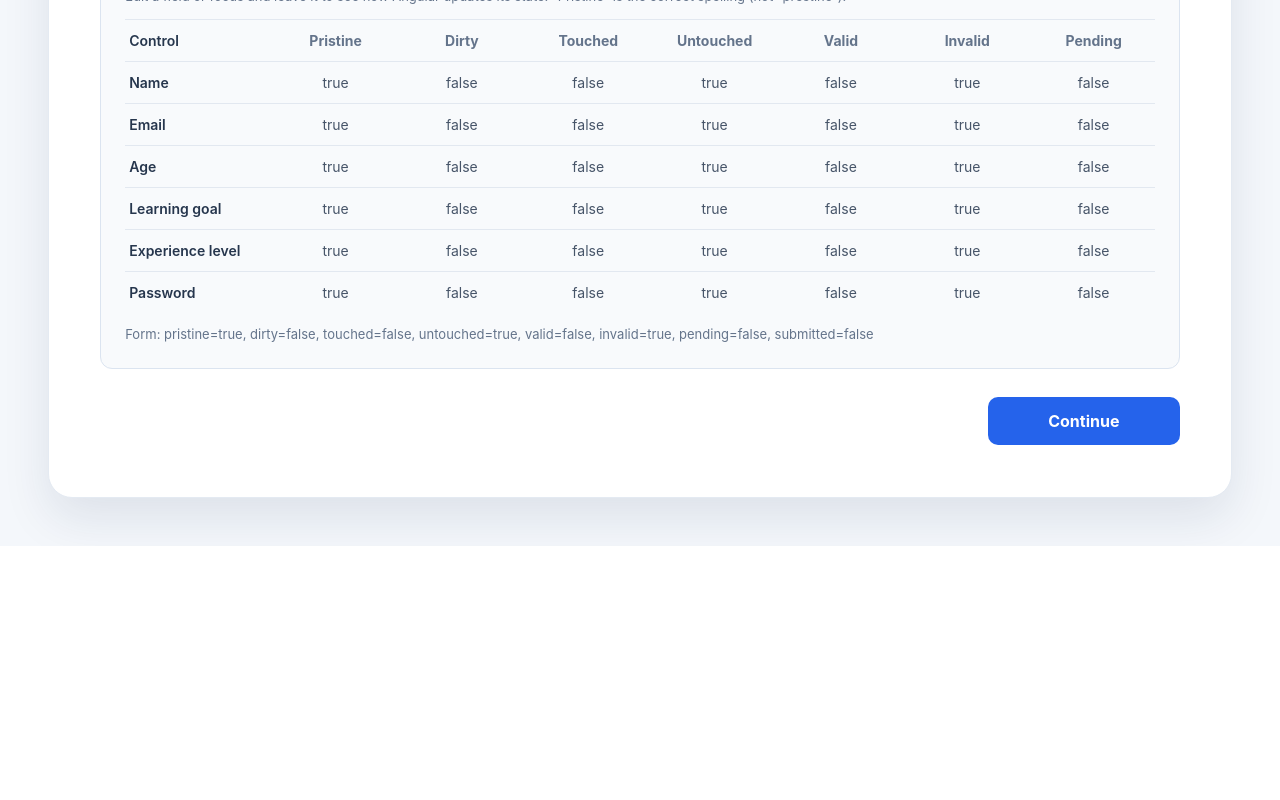
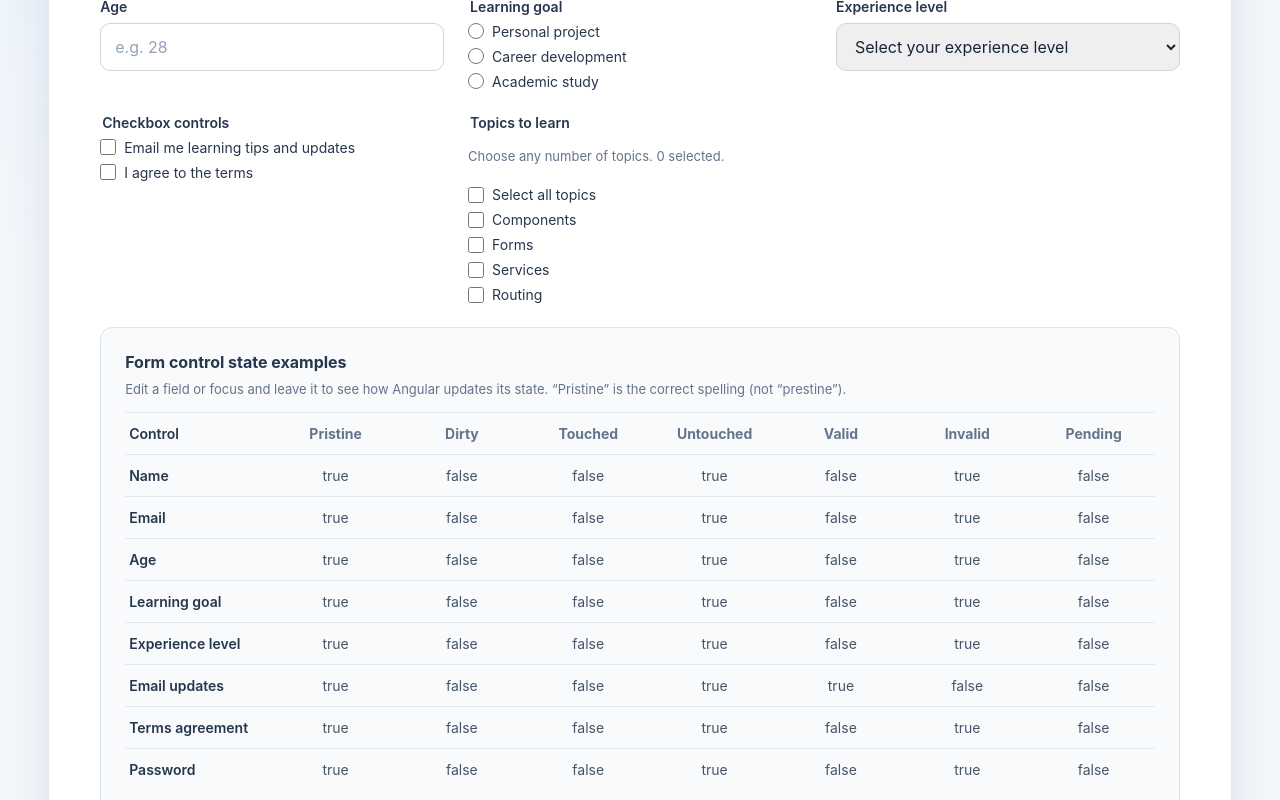
Before and after one commit to Jimi-Chhatrala/angular-tutorial-pm, an Angular app: page / in a window 1280 px wide. Shown: the part 860-1660 px from the top of the page. Before the commit the page ends 1406 px from the top, so only its background shows below. Built offline with nearby package versions, Linux system fonts and the light colour scheme.

Commit message:
22-template-driven-forms = Added checkbox form control.

```diff
--- a/src/app/app.html
+++ b/src/app/app.html
@@ -215,6 +215,58 @@
         }
       </div>
 
+      <fieldset class="field choice-field">
+        <legend>Checkbox controls</legend>
+        <label class="choice-option">
+          <input
+            type="checkbox"
+            name="emailUpdates"
+            [(ngModel)]="emailUpdates"
+            #emailUpdatesControl="ngModel"
+          />
+          Email me learning tips and updates
+        </label>
+        <label class="choice-option">
+          <input
+            type="checkbox"
+            name="termsAccepted"
+            [(ngModel)]="termsAccepted"
+            #termsAcceptedControl="ngModel"
+            required
+          />
+          I agree to the terms
+        </label>
+        @if (termsAcceptedControl.invalid && (termsAcceptedControl.touched || profileForm.submitted)) {
+          <p class="error" role="alert">Please agree to the terms.</p>
+        }
+      </fieldset>
+
+      <fieldset class="field choice-field">
+        <legend>Topics to learn</legend>
+        <p class="state-hint">Choose any number of topics. {{ selectedTopics.length }} selected.</p>
+        <label class="choice-option">
+          <input
+            type="checkbox"
+            name="selectAllTopics"
+            [ngModel]="allTopicsSelected"
+            (ngModelChange)="toggleAllTopics($event)"
+            [indeterminate]="someTopicsSelected"
+          />
+          Select all topics
+        </label>
+        @for (topic of learningTopics; track topic) {
+          <label class="choice-option">
+            <input
+              type="checkbox"
+              [name]="'topic-' + topic"
+              [ngModel]="selectedTopics.includes(topic)"
+              (ngModelChange)="setTopicSelected(topic, $event)"
+            />
+            {{ topic | titlecase }}
+          </label>
+        }
+      </fieldset>
+
       <section class="state-examples" aria-labelledby="state-title">
         <h2 id="state-title">Form control state examples</h2>
         <p class="state-hint">
@@ -284,6 +336,26 @@
             <span>{{ experienceLevelControl.pending }}</span>
           </div>
           <div class="state-row">
+            <span>Email updates</span>
+            <span>{{ emailUpdatesControl.pristine }}</span>
+            <span>{{ emailUpdatesControl.dirty }}</span>
+            <span>{{ emailUpdatesControl.touched }}</span>
+            <span>{{ emailUpdatesControl.untouched }}</span>
+            <span>{{ emailUpdatesControl.valid }}</span>
+            <span>{{ emailUpdatesControl.invalid }}</span>
+            <span>{{ emailUpdatesControl.pending }}</span>
+          </div>
+          <div class="state-row">
+            <span>Terms agreement</span>
+            <span>{{ termsAcceptedControl.pristine }}</span>
+            <span>{{ termsAcceptedControl.dirty }}</span>
+            <span>{{ termsAcceptedControl.touched }}</span>
+            <span>{{ termsAcceptedControl.untouched }}</span>
+            <span>{{ termsAcceptedControl.valid }}</span>
+            <span>{{ termsAcceptedControl.invalid }}</span>
+            <span>{{ termsAcceptedControl.pending }}</span>
+          </div>
+          <div class="state-row">
             <span>Password</span>
             <span>{{ passwordControl.pristine }}</span>
             <span>{{ passwordControl.dirty }}</span>
@@ -312,6 +384,8 @@
       <p class="success" role="status">
         Thanks, {{ submitted.name }}. Your details have been submitted. Your learning goal is
         {{ submitted.learningGoal }} and your experience level is {{ submitted.experienceLevel }}.
+        Email updates: {{ submitted.emailUpdates ? 'yes' : 'no' }}.
+        Topics: {{ submitted.learningTopics.join(', ') || 'none' }}.
       </p>
     }
   </section>
--- a/src/app/app.ts
+++ b/src/app/app.ts
@@ -1,7 +1,7 @@
 import { Component } from '@angular/core';
 import { FormsModule, NgForm } from '@angular/forms';
 import { Student } from './student';
-import { JsonPipe } from '@angular/common';
+import { JsonPipe, TitleCasePipe } from '@angular/common';
 import {
   COMPLETE_EMAIL_PATTERN,
   EmailAvailabilityValidator,
@@ -13,10 +13,13 @@ interface SubmittedProfile {
   age: number | string;
   learningGoal: string;
   experienceLevel: string;
+  emailUpdates: boolean;
+  termsAccepted: boolean;
+  learningTopics: string[];
 }
 
 @Component({
-  imports: [FormsModule, JsonPipe, EmailAvailabilityValidator],
+  imports: [FormsModule, JsonPipe, TitleCasePipe, EmailAvailabilityValidator],
   selector: 'app-root',
   styleUrl: './app.css',
   templateUrl: './app.html',
@@ -31,10 +34,37 @@ export class App {
   protected password = '';
   protected learningGoal = '';
   protected experienceLevel = '';
+  protected emailUpdates = false;
+  protected termsAccepted = false;
+  protected readonly learningTopics = ['components', 'forms', 'services', 'routing'];
+  protected selectedTopics: string[] = [];
   student2 = new Student('', '', '');
+
+  protected get allTopicsSelected(): boolean {
+    return this.learningTopics.every((topic) => this.selectedTopics.includes(topic));
+  }
+
+  protected get someTopicsSelected(): boolean {
+    return this.selectedTopics.length > 0 && !this.allTopicsSelected;
+  }
+
+  protected setTopicSelected(topic: string, checked: boolean): void {
+    this.selectedTopics = checked
+      ? [...new Set([...this.selectedTopics, topic])]
+      : this.selectedTopics.filter((selectedTopic) => selectedTopic !== topic);
+  }
+
+  protected toggleAllTopics(checked: boolean): void {
+    this.selectedTopics = checked ? [...this.learningTopics] : [];
+  }
+
   protected displayFormValue(form: NgForm): Record<string, unknown> {
     const { password, ...values } = form.value;
-    return { ...values, password: password ? '[hidden]' : '' };
+    return {
+      ...values,
+      learningTopics: [...this.selectedTopics],
+      password: password ? '[hidden]' : '',
+    };
   }
 
   protected onSubmit(form: NgForm): void {
@@ -48,6 +78,9 @@ export class App {
       age: this.student2.age,
       learningGoal: this.learningGoal,
       experienceLevel: this.experienceLevel,
+      emailUpdates: this.emailUpdates,
+      termsAccepted: this.termsAccepted,
+      learningTopics: [...this.selectedTopics],
     };
   }
 }
```
Also changed, not shown: 1 other file (tests, documents, lock files or other folders).
